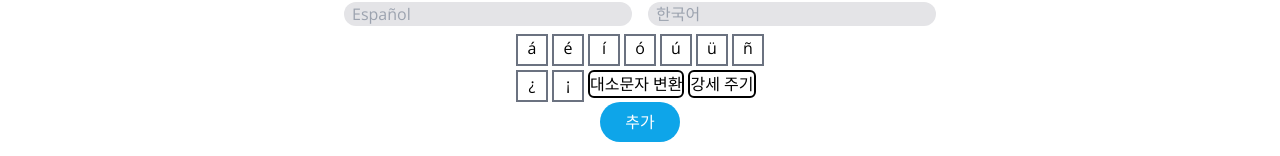
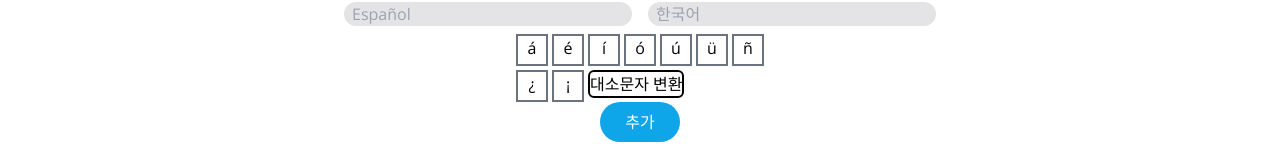
Before and after one commit to yeomkyeorae/next-spanish, a Next.js app: page /word in a window 1280 px wide. Shown: the part 146-302 px from the top of the page. Built offline with nearby package versions, Linux system fonts and the light colour scheme; no server answers; the database is empty; sample sign-in values are in the browser's storage.

Commit message:
feat: remove unused accent btn

```diff
--- a/components/special-keyboard.tsx
+++ b/components/special-keyboard.tsx
@@ -37,7 +37,6 @@ export default function SpecialKeyboard({ charClickHandler, accentClickHandler }
           <button onClick={changeCharType} className='border-2 broder-solid rounded-md border-black mr-1'>
             대소문자 변환
           </button>
-          <button className='border-2 broder-solid rounded-md border-black'>강세 주기</button>
         </div>
       </ul>
     </section>
```
